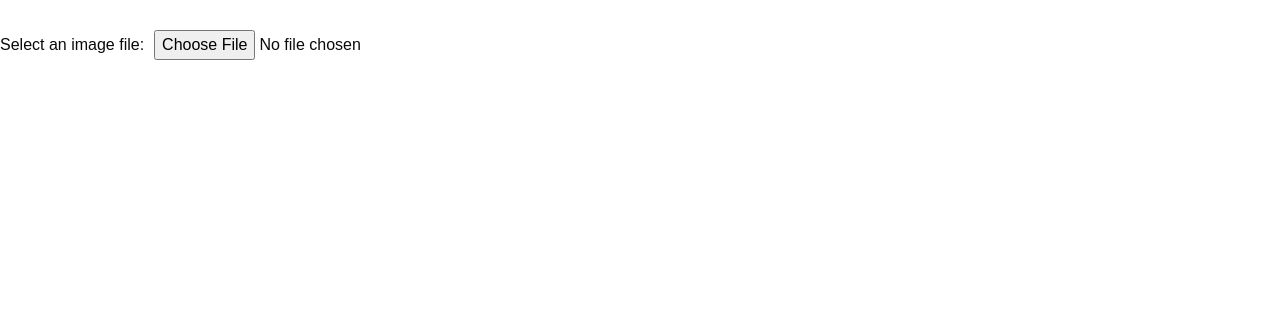
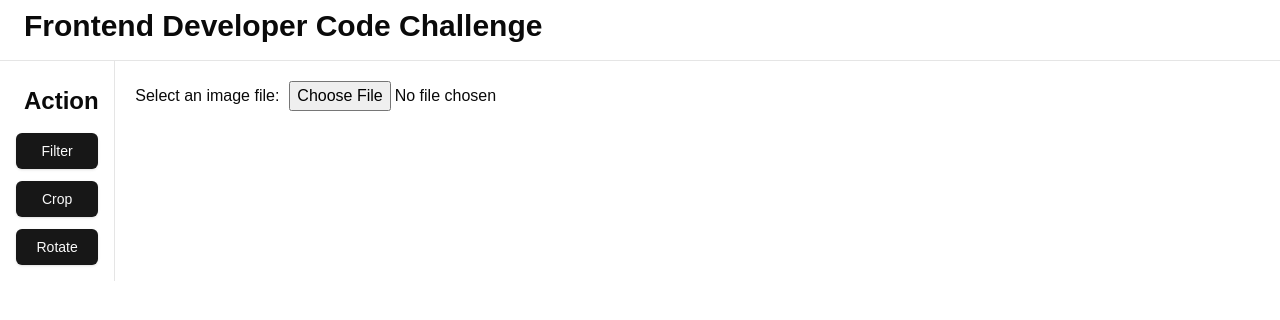
Before and after one commit to thoriqdharmawan/honcho-job-task, a Next.js app: page / in a window 1280 px wide. Shown: the top 320 px of the page. Built offline with nearby package versions, Linux system fonts and the light colour scheme.

Commit message:
chore: refactor and implement sidebar menu

```diff
--- a/app/layout.tsx
+++ b/app/layout.tsx
@@ -1,35 +1,19 @@
 import type { Metadata } from "next";
-import localFont from "next/font/local";
+import ComponentProviders from "@/providers/ComponentProviders";
+import { FC, ReactNode } from "react";
 import "./globals.css";
 
-const geistSans = localFont({
-  src: "./fonts/GeistVF.woff",
-  variable: "--font-geist-sans",
-  weight: "100 900",
-});
-const geistMono = localFont({
-  src: "./fonts/GeistMonoVF.woff",
-  variable: "--font-geist-mono",
-  weight: "100 900",
-});
-
 export const metadata: Metadata = {
-  title: "Create Next App",
+  title: "Frontend Developer Code Challenge",
   description: "Generated by create next app",
 };
 
-export default function RootLayout({
-  children,
-}: Readonly<{
-  children: React.ReactNode;
-}>) {
-  return (
-    <html lang="en">
-      <body
-        className={`${geistSans.variable} ${geistMono.variable} antialiased`}
-      >
-        {children}
-      </body>
-    </html>
-  );
-}
+type Props = {
+  children: ReactNode;
+};
+
+const RootLayout: FC<Props> = ({ children }: Readonly<Props>) => {
+  return <ComponentProviders>{children}</ComponentProviders>;
+};
+
+export default RootLayout;
--- a/app/page.tsx
+++ b/app/page.tsx
@@ -3,9 +3,5 @@
 import ProcessImage from "@/components/ProcessImage";
 
 export default function Home() {
-  return (
-    <div>
-      <ProcessImage />
-    </div>
-  );
+  return <ProcessImage />;
 }
--- a/components/ProcessImage.tsx
+++ b/components/ProcessImage.tsx
@@ -59,7 +59,7 @@ const ProcessImage: React.FC = () => {
 
   return (
     <div className="flex flex-col">
-      <div style={{ marginTop: "30px" }}>
+      <div>
         <span style={{ marginRight: "10px" }}>Select an image file:</span>
         <input
           type="file"
--- /dev/null
+++ b/components/layout/Header.tsx
@@ -0,0 +1,17 @@
+import { FC } from "react";
+
+type HeaderProps = {
+  title: string;
+};
+
+const Header: FC<HeaderProps> = ({ title }: HeaderProps) => {
+  return (
+    <header className="sticky top-0 z-50 flex h-[var(--header-height)] flex-row items-center border-b bg-background">
+      <section className="flex flex-1 flex-row items-center justify-between gap-4 px-4">
+        <h1 className="mb-2 p-2 text-3xl font-bold">{title}</h1>
+      </section>
+    </header>
+  );
+};
+
+export default Header;
--- /dev/null
+++ b/components/layout/Sidebar.tsx
@@ -0,0 +1,27 @@
+import { FC, ReactNode } from "react";
+import { Button } from "../ui/button";
+
+type SidebarProps = {
+  children: ReactNode;
+};
+
+const Sidebar: FC<SidebarProps> = ({ children }) => {
+  return (
+    <div className="flex min-h-[calc(100vh-var(--header-height))]">
+      <aside className="sticky top-[var(--header-height)] z-50 h-[calc(100vh-var(--header-height))] w-[var(--sidebar-width)] overflow-y-auto border-r p-4">
+        <h1 className="mb-2 p-2 text-2xl font-bold">Action</h1>
+        <div className="flex flex-col gap-3">
+          <Button>Filter</Button>
+          <Button>Crop</Button>
+          <Button>Rotate</Button>
+        </div>
+      </aside>
+
+      <main className="flex w-full max-w-[calc(100vw-var(--sidebar-width))] flex-col p-5">
+        {children}
+      </main>
+    </div>
+  );
+};
+
+export default Sidebar;
--- /dev/null
+++ b/providers/ComponentProviders.tsx
@@ -0,0 +1,40 @@
+import type { Metadata } from "next";
+import localFont from "next/font/local";
+import Sidebar from "@/components/layout/Sidebar";
+import Header from "@/components/layout/Header";
+import { FC, ReactNode } from "react";
+
+const geistSans = localFont({
+  src: "../fonts/GeistVF.woff",
+  variable: "--font-geist-sans",
+  weight: "100 900",
+});
+const geistMono = localFont({
+  src: "../fonts/GeistMonoVF.woff",
+  variable: "--font-geist-mono",
+  weight: "100 900",
+});
+
+export const metadata: Metadata = {
+  title: "Create Next App",
+  description: "Generated by create next app",
+};
+
+type Props = {
+  children: ReactNode;
+};
+
+const ComponentProviders: FC<Props> = ({ children }: Props) => {
+  return (
+    <html lang="en">
+      <body
+        className={`${geistSans.variable} ${geistMono.variable} antialiased`}
+      >
+        <Header title="Frontend Developer Code Challenge" />
+        <Sidebar>{children}</Sidebar>
+      </body>
+    </html>
+  );
+};
+
+export default ComponentProviders;
```
Also changed, not shown: fonts/GeistMonoVF.woff (renamed from app/fonts/GeistMonoVF.woff), fonts/GeistVF.woff (renamed from app/fonts/GeistVF.woff).
